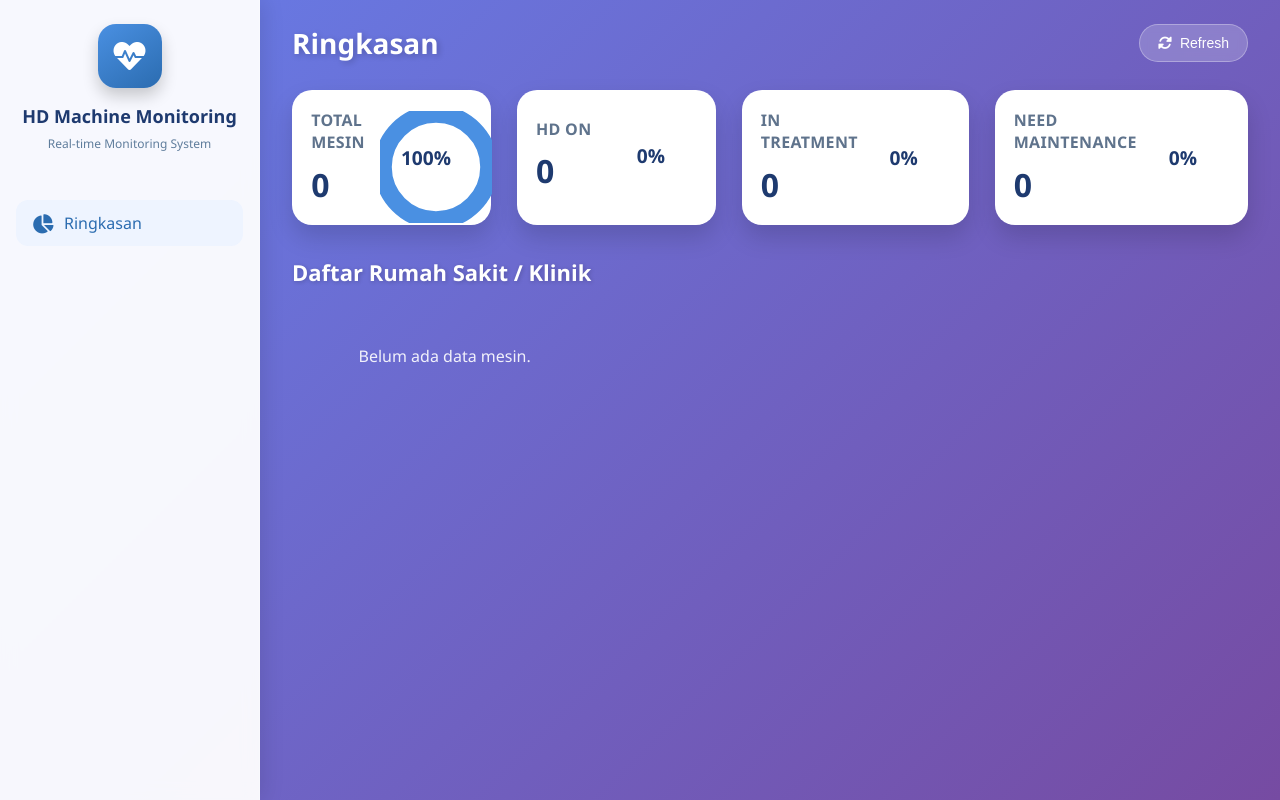
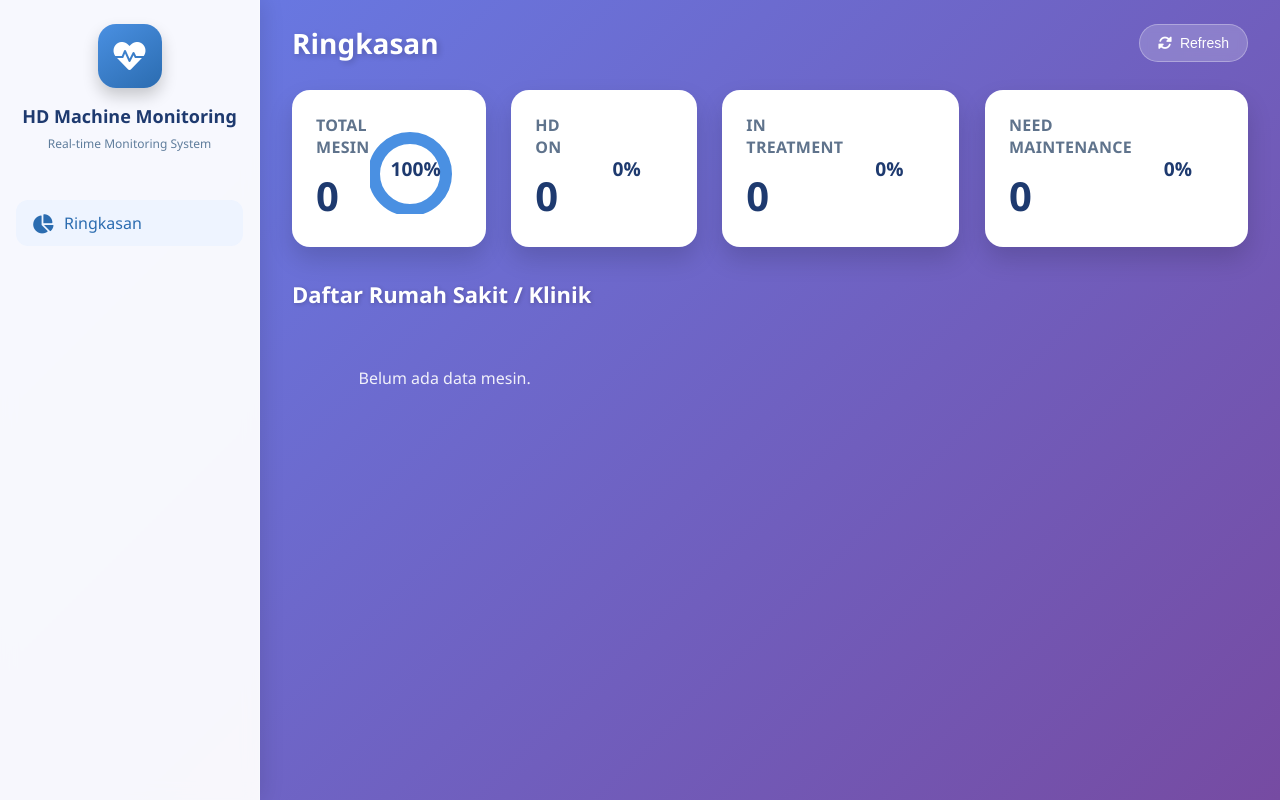
Before and after one commit to rifai-ahmad11/devmonitoring-hd, a Flask app: page / in a window 1280 px wide. Run offline with Flask 3, Linux system fonts and the light colour scheme; the visitor is signed in with stand-in values (Sample User, id 1); data that the repository does not hold is empty.

Commit message:
adjust parameter insight

```diff
--- a/templates/index.html
+++ b/templates/index.html
@@ -176,8 +176,8 @@
 
         .insights > div {
             background: white;
-            padding: 1.2rem;
-            border-radius: 20px;
+            padding: 1.5rem;
+            border-radius: 18px;
             margin-top: 0;
             box-shadow: 0 12px 24px rgba(0, 0, 0, 0.15);
             transition: all 300ms ease;
@@ -204,7 +204,7 @@
         }
 
         .insights h2 {
-            font-size: 2rem;
+            font-size: 2.5rem;
             font-weight: 700;
             color: #1e3a6f;
             margin: 0;
@@ -218,15 +218,15 @@
         }
 
         .insights svg {
-            width: 7rem;
-            height: 7rem;
+            width: 92px;
+            height: 92px;
         }
 
         .insights svg circle {
             fill: none;
             stroke: #4a90e2;
             stroke-linecap: round;
-            stroke-width: 12;
+            stroke-width: 10;
             transform: translate(5px, 5px) rotate(-90deg);
             transform-origin: center;
             transition: stroke-dashoffset 0.5s ease;
@@ -711,8 +711,8 @@
                                 <h2>${value}</h2>
                             </div>
                             <div class="progress">
-                                <svg viewBox="0 0 76 76">
-                                    <circle cx="38" cy="38" r="36"
+                                <svg viewBox="0 0 92 92">
+                                    <circle cx="40" cy="40" r="36"
                                         stroke-dasharray="${CIRCUMFERENCE}"
                                         stroke-dashoffset="${finalOffset}"
                                         style="stroke: #4a90e2; stroke-width: 12; fill: none; stroke-linecap: round; transform: rotate(-90deg); transform-origin: center;">
```
